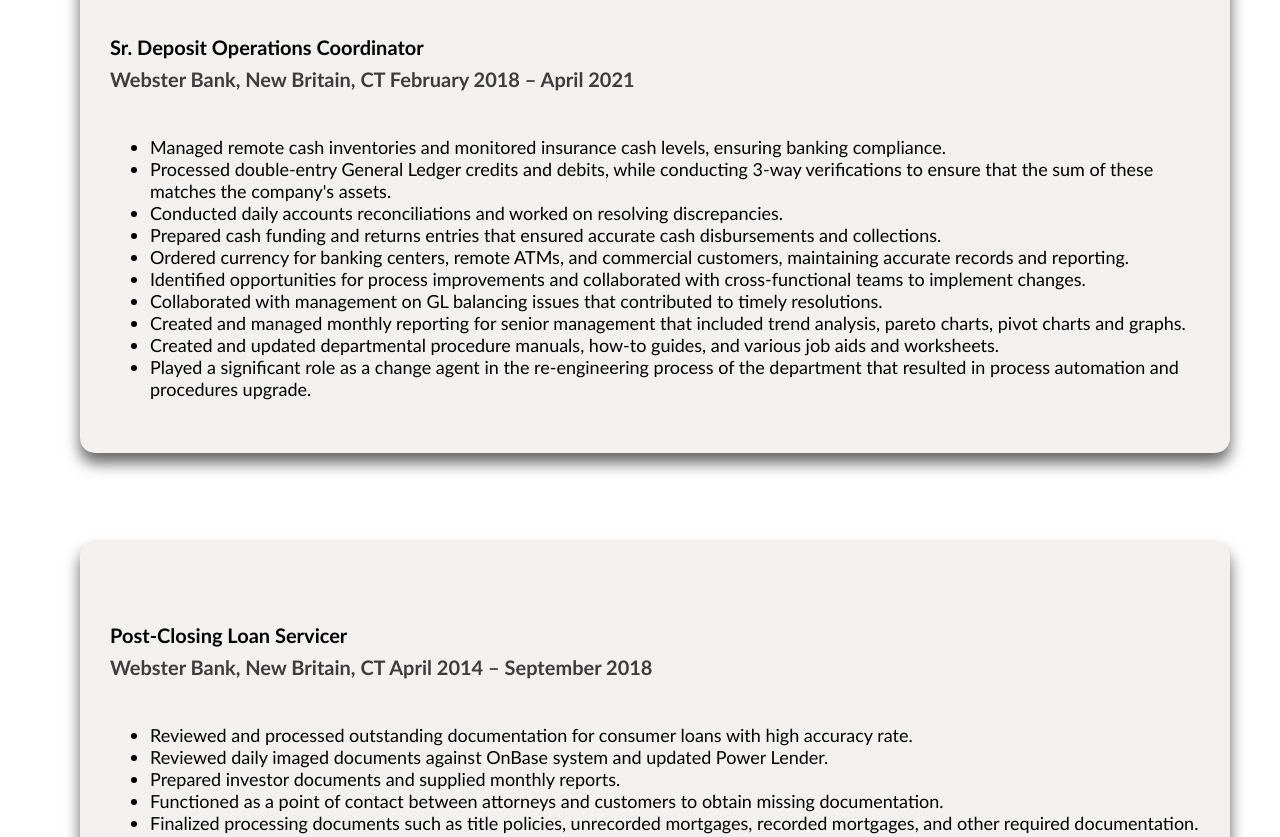
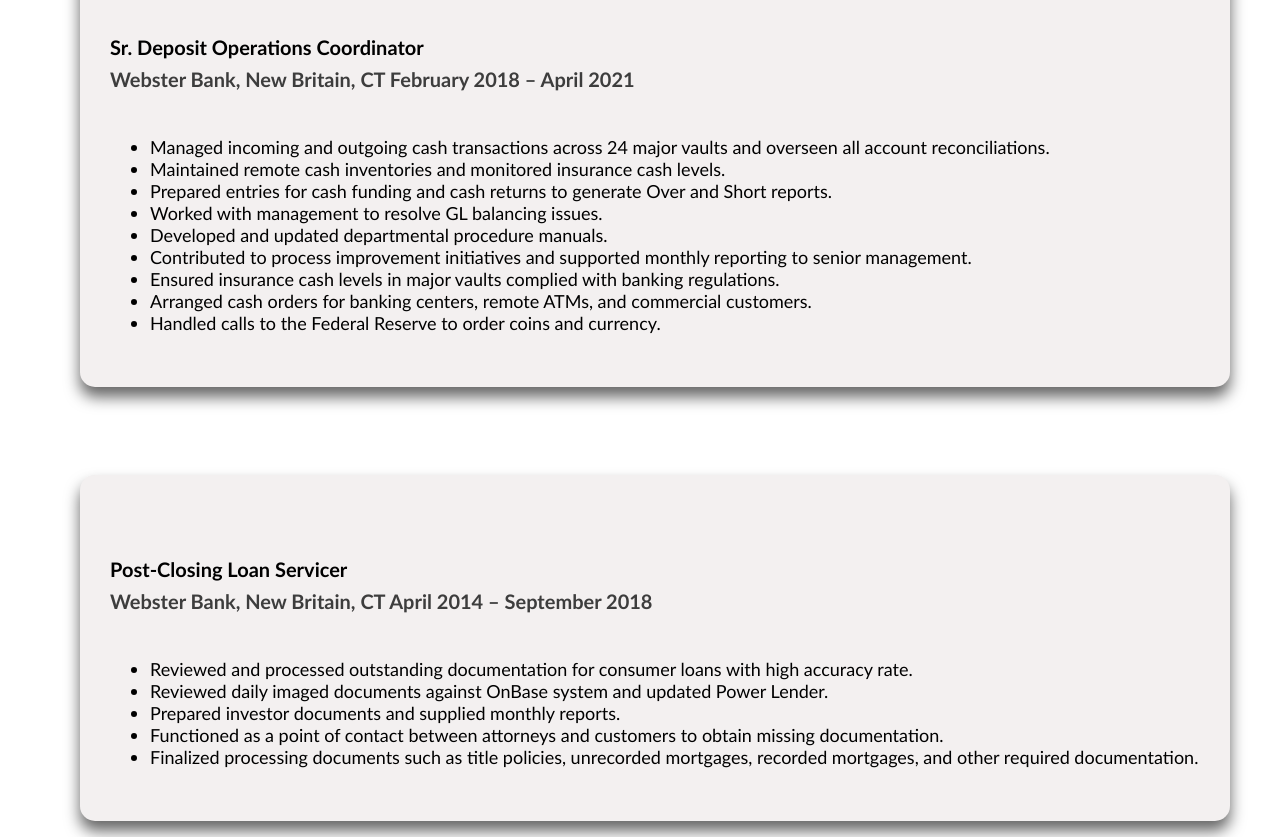
Before and after one commit to BashaTaylor/ResumeUpdated, a plain HTML site: page index.html in a window 1280 px wide. Shown: the part 3620-4457 px from the top of the page. Drawn offline with Linux system fonts and the light colour scheme.

Commit message:
Update index.html

```diff
--- a/index.html
+++ b/index.html
@@ -177,27 +177,19 @@
                 February 2018 – April 2021
             </h6><br>
             <ul>
-                <li>Managed remote cash inventories and monitored insurance cash levels, ensuring banking compliance.
-                </li>
-                <li>Processed double-entry General Ledger credits and debits, while conducting 3-way verifications to
-                    ensure that the sum of these matches the company's assets.
-                </li>
-                <li>Conducted daily accounts reconciliations and worked on resolving discrepancies.</li>
-                <li>Prepared cash funding and returns entries that ensured accurate cash disbursements and collections.
-                <li>Ordered currency for banking centers, remote ATMs, and commercial customers, maintaining accurate
-                    records and reporting.</li>
-                <li>Identified opportunities for process improvements and collaborated with cross-functional teams to
-                    implement changes.</li>
-                <li>Collaborated with management on GL balancing issues that contributed to timely resolutions.
-                </li>
-                <li>Created and managed monthly reporting for senior management that included trend analysis, pareto
-                    charts,
-                    pivot charts and graphs. </li>
-                <li>Created and updated departmental procedure manuals, how-to guides, and various job aids and
-                    worksheets.
-                </li>
-                <li>Played a significant role as a change agent in the re-engineering process of the department that
-                    resulted in process automation and procedures upgrade.</li>
+                <li>Managed incoming and outgoing cash transactions across 24 major vaults and
+                    overseen all account reconciliations.</li>
+                <li>Maintained remote cash inventories and monitored insurance cash levels.</li>
+                <li> Prepared entries for cash funding and cash returns to generate Over and Short
+                    reports.</li>
+                <li>Worked with management to resolve GL balancing issues.</li>
+                <li>Developed and updated departmental procedure manuals.</li>
+                <li>Contributed to process improvement initiatives and supported monthly reporting
+                    to senior management.</li>
+                <li>Ensured insurance cash levels in major vaults complied with banking regulations.</li>
+                <li>Arranged cash orders for banking centers, remote ATMs, and commercial
+                    customers.</li>
+                <li>Handled calls to the Federal Reserve to order coins and currency.</li>
             </ul>
         </div><br><br>
         <div class="professional_experience"><br><br>
@@ -245,7 +237,6 @@
         <div style="clear:both;"></div>
         <br>
         <div class="bg">
-            <!-- <div id="education-container" class="education-container"> -->
             <div class="education-card">
                 <h3>Education</h3>
                 <ul>
@@ -254,12 +245,11 @@
                 </ul>
                 <h3>Courses</h3>
                 <ul>
-                    <li>Web Fundamentals, Coding Dojo at Colorado University &#10020;
-                        May 2021 — February 2022 &#10020;</li>
-                    <li>Python, Coding Dojo at Colorado University &#10020;
-                        May 2021 — February 2022 &#10020;</li>
-                    <li>Six Sigma Yellow Belt, Linked Learning &#10020;
-                        June 2022 — June 2022 &#10020;</li>
+                    <li>Introduction to Financial Accounting, University of Pennsylvania &#10020;
+                        May 2024 — Present &#10020;</li>
+                    <li>Sage 300 Construction and Real Estate – Foundations (Construction edition), Sage
+                        University &#10020;
+                        April 2024 — April 2024 &#10020;</li>
                     <li>Designing User Interfaces and Experiences (UI/UX), IBM &#10020;
                         March 2024 — March 2024 &#10020;</li>
                     <li>Front-End and Web Development (UI/UX), IBM &#10020;
@@ -268,15 +258,14 @@
                         March 2024 — March 2024 &#10020;</li>
                     <li>Introduction to HTML, CSS, & JavaScript, IBM &#10020;
                         March 2024 — March 2024 &#10020;</li>
-                    <li>Sage 300 Construction and Real Estate – Foundations (Construction edition), Sage
-                        University &#10020;
-                        April 2024 — April 2024 &#10020;</li>
-                    <li>Tally Bookkeeper Professional Certificate, Principles of Accounts Payable and
-                        Receivable Management, Coursera &#10020;
-                        May 2024 — Present &#10020;</li>
+                    <li>Six Sigma Yellow Belt, Linked Learning &#10020;
+                        June 2022 — June 2022 &#10020;</li>
+                    <li>Python, Coding Dojo at Colorado University &#10020;
+                        May 2021 — February 2022 &#10020;</li>
+                    <li>Web Fundamentals, Coding Dojo at Colorado University &#10020;
+                        May 2021 — February 2022 &#10020;</li>
                 </ul>
             </div>
-            <!-- </div> -->
         </div>
     </section>
     <div style="clear:both;"></div><br><br><br>
```
